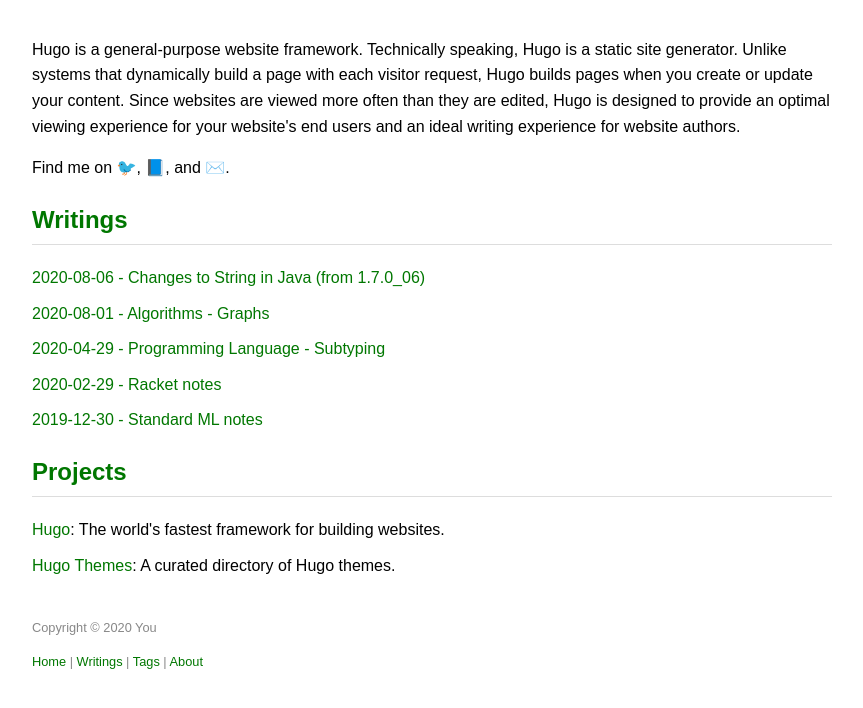
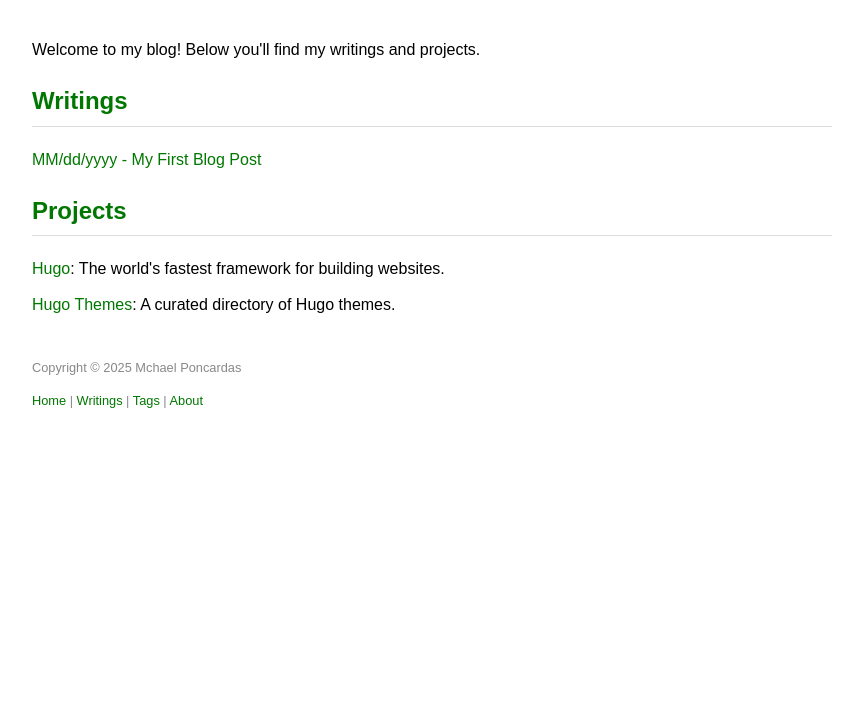
Before and after one commit to poncardasm/mchael-poncardas, an Eleventy site: page src/index.md in a window 1280 px wide. Shown: the part 110-818 px from the top of the page, without its empty margins (208-1071 px from the left). Built offline with nearby package versions, Linux system fonts and the light colour scheme; Eleventy itself is replaced by a stand-in of ours; files that its build step writes are made by us from their sources.

Commit message:
Refactor index.md content and update copyright year; enhance blog post listing in template

```diff
--- a/src/index.md
+++ b/src/index.md
@@ -14,17 +14,15 @@
 </header>
 
 <div class="content">
-    <p>Hugo is a general-purpose website framework. Technically speaking, Hugo is a static site generator. Unlike systems that dynamically build a page with each visitor request, Hugo builds pages when you create or update your content. Since websites are viewed more often than they are edited, Hugo is designed to provide an optimal viewing experience for your website's end users and an ideal writing experience for website authors.</p>
-
-    <p>Find me on <a href="#">🐦</a>, <a href="#">📘</a>, and <a href="#">✉️</a>.</p>
+    <p>Welcome to my blog! Below you'll find my writings and projects.</p>
 
     <h2>Writings</h2>
     <ul>
-        <li><a href="#">2020-08-06 - Changes to String in Java (from 1.7.0_06)</a></li>
-        <li><a href="#">2020-08-01 - Algorithms - Graphs</a></li>
-        <li><a href="#">2020-04-29 - Programming Language - Subtyping</a></li>
-        <li><a href="#">2020-02-29 - Racket notes</a></li>
-        <li><a href="#">2019-12-30 - Standard ML notes</a></li>
+        {% for post in collections.posts %}
+            <li>
+                <a href="{{ post.url }}">{{ post.data.date | date: "MM/dd/yyyy" }} - {{ post.data.title }}</a>
+            </li>
+        {% endfor %}
     </ul>
 
     <h2>Projects</h2>
@@ -36,6 +34,6 @@
 </div>
 
 <footer>
-    <p>Copyright © 2020 You</p>
+    <p>Copyright © 2025 Mchael Poncardas</p>
     <p><a href="/">Home</a> | <a href="/writings">Writings</a> | <a href="/tags">Tags</a> | <a href="/about">About</a></p>
 </footer>
```
Also changed, not shown: .eleventy.js.
